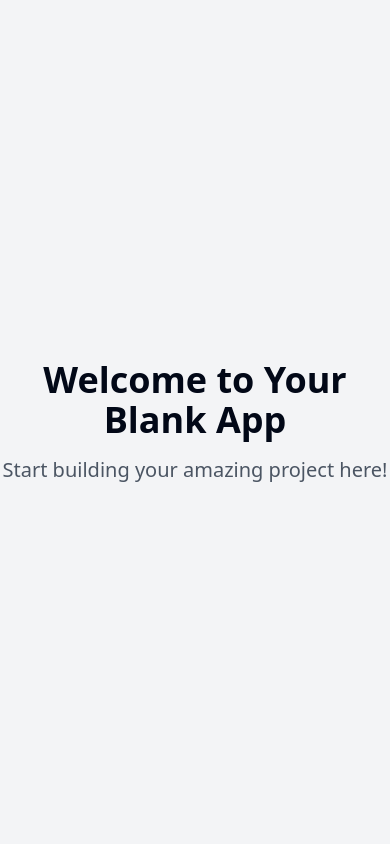
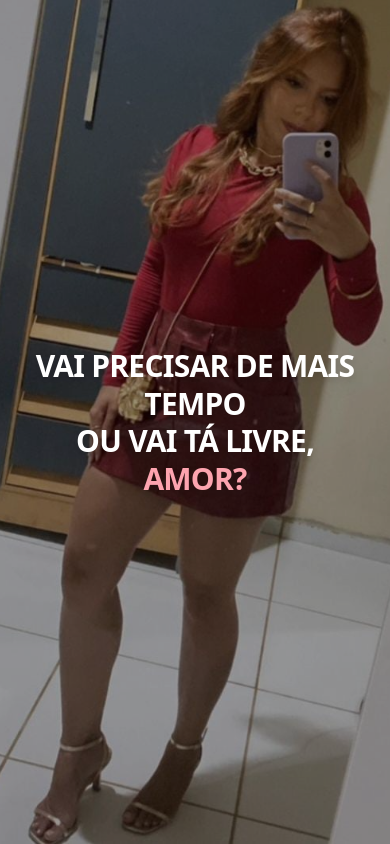
Before and after one commit to arinelson/love-me, a React (Vite) app: page / in a window 390 px wide. Built offline with nearby package versions, Linux system fonts and the light colour scheme.

Commit message:
Create simple message site
Implement a website that displays the message: "VAI PRECISAR DE MAIS TEMPO OU VAI TÁ LIVRE, AMOR?" with an aesthetically pleasing design. Ensure the site has a contrasting background image and is fully responsive for mobile devices.
[skip gpt_engineer]

```diff
--- a/src/index.css
+++ b/src/index.css
@@ -6,87 +6,57 @@
   :root {
     --background: 0 0% 100%;
     --foreground: 222.2 84% 4.9%;
-
     --card: 0 0% 100%;
     --card-foreground: 222.2 84% 4.9%;
-
     --popover: 0 0% 100%;
     --popover-foreground: 222.2 84% 4.9%;
-
     --primary: 222.2 47.4% 11.2%;
     --primary-foreground: 210 40% 98%;
-
     --secondary: 210 40% 96.1%;
     --secondary-foreground: 222.2 47.4% 11.2%;
-
     --muted: 210 40% 96.1%;
     --muted-foreground: 215.4 16.3% 46.9%;
-
     --accent: 210 40% 96.1%;
     --accent-foreground: 222.2 47.4% 11.2%;
-
     --destructive: 0 84.2% 60.2%;
     --destructive-foreground: 210 40% 98%;
-
     --border: 214.3 31.8% 91.4%;
     --input: 214.3 31.8% 91.4%;
     --ring: 222.2 84% 4.9%;
-
     --radius: 0.5rem;
-
-    --sidebar-background: 0 0% 98%;
-
-    --sidebar-foreground: 240 5.3% 26.1%;
-
-    --sidebar-primary: 240 5.9% 10%;
-
-    --sidebar-primary-foreground: 0 0% 98%;
-
-    --sidebar-accent: 240 4.8% 95.9%;
-
-    --sidebar-accent-foreground: 240 5.9% 10%;
-
-    --sidebar-border: 220 13% 91%;
-
-    --sidebar-ring: 217.2 91.2% 59.8%;
   }
 
   .dark {
     --background: 222.2 84% 4.9%;
     --foreground: 210 40% 98%;
-
     --card: 222.2 84% 4.9%;
     --card-foreground: 210 40% 98%;
-
     --popover: 222.2 84% 4.9%;
     --popover-foreground: 210 40% 98%;
-
     --primary: 210 40% 98%;
     --primary-foreground: 222.2 47.4% 11.2%;
-
     --secondary: 217.2 32.6% 17.5%;
     --secondary-foreground: 210 40% 98%;
-
     --muted: 217.2 32.6% 17.5%;
     --muted-foreground: 215 20.2% 65.1%;
-
     --accent: 217.2 32.6% 17.5%;
     --accent-foreground: 210 40% 98%;
-
     --destructive: 0 62.8% 30.6%;
     --destructive-foreground: 210 40% 98%;
-
     --border: 217.2 32.6% 17.5%;
     --input: 217.2 32.6% 17.5%;
     --ring: 212.7 26.8% 83.9%;
-    --sidebar-background: 240 5.9% 10%;
-    --sidebar-foreground: 240 4.8% 95.9%;
-    --sidebar-primary: 224.3 76.3% 48%;
-    --sidebar-primary-foreground: 0 0% 100%;
-    --sidebar-accent: 240 3.7% 15.9%;
-    --sidebar-accent-foreground: 240 4.8% 95.9%;
-    --sidebar-border: 240 3.7% 15.9%;
-    --sidebar-ring: 217.2 91.2% 59.8%;
+  }
+
+  @keyframes fadeIn {
+    from {
+      opacity: 0;
+      transform: translateY(20px);
+    }
+    to {
+      opacity: 1;
+      transform: translateY(0);
+    }
   }
 }
 
@@ -94,8 +64,8 @@
   * {
     @apply border-border;
   }
-
   body {
     @apply bg-background text-foreground;
+    font-feature-settings: "rlig" 1, "calt" 1;
   }
 }
--- a/src/pages/Index.tsx
+++ b/src/pages/Index.tsx
@@ -1,11 +1,36 @@
-// Update this page (the content is just a fallback if you fail to update the page)
+import { useEffect, useState } from "react";
 
 const Index = () => {
+  const [isVisible, setIsVisible] = useState(false);
+
+  useEffect(() => {
+    setIsVisible(true);
+  }, []);
+
   return (
-    <div className="min-h-screen flex items-center justify-center bg-gray-100">
-      <div className="text-center">
-        <h1 className="text-4xl font-bold mb-4">Welcome to Your Blank App</h1>
-        <p className="text-xl text-gray-600">Start building your amazing project here!</p>
+    <div className="relative min-h-screen w-full flex items-center justify-center">
+      {/* Background Image with Overlay */}
+      <div
+        className="absolute inset-0 bg-cover bg-center bg-no-repeat"
+        style={{
+          backgroundImage: "url('/lovable-uploads/5efaadb9-4d49-419d-8a62-0499c18e4b2e.png')",
+        }}
+      >
+        <div className="absolute inset-0 bg-black/40" />
+      </div>
+
+      {/* Message Container */}
+      <div
+        className={`relative px-6 py-8 text-center transition-opacity duration-1000 ${
+          isVisible ? "opacity-100" : "opacity-0"
+        }`}
+        style={{ animation: isVisible ? "fadeIn 1.5s ease-out" : "none" }}
+      >
+        <h1 className="text-white text-3xl md:text-5xl font-semibold leading-tight tracking-tight drop-shadow-lg">
+          VAI PRECISAR DE MAIS TEMPO<br />
+          OU VAI TÁ LIVRE,<br className="md:hidden" />
+          <span className="text-rose-300">AMOR?</span>
+        </h1>
       </div>
     </div>
   );
```
Also changed, not shown: public/lovable-uploads/5efaadb9-4d49-419d-8a62-0499c18e4b2e.png (added), src/App.tsx (line endings or trailing spaces).
